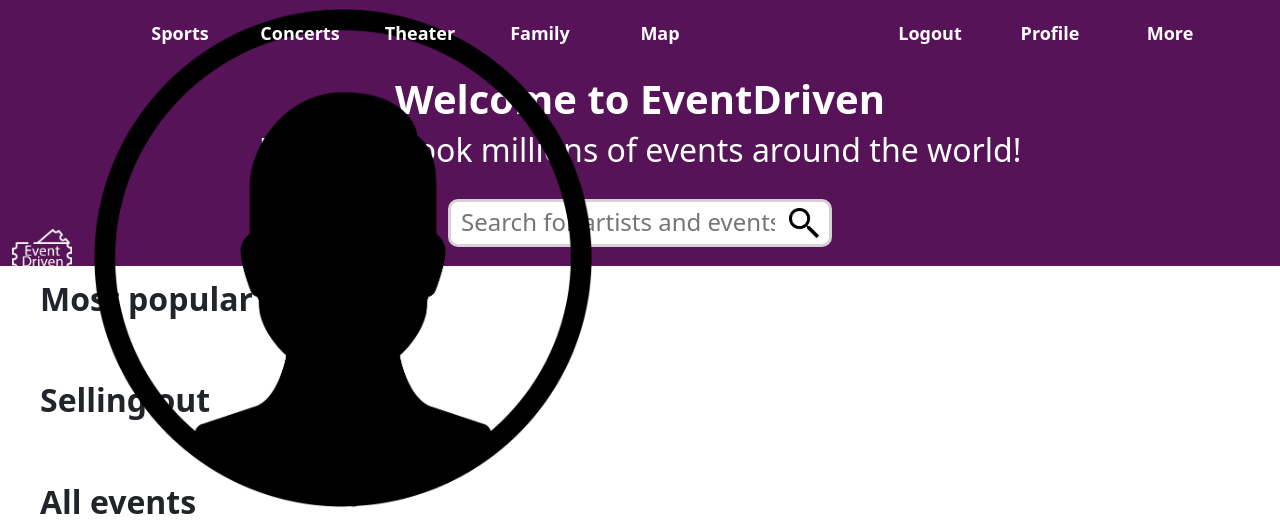
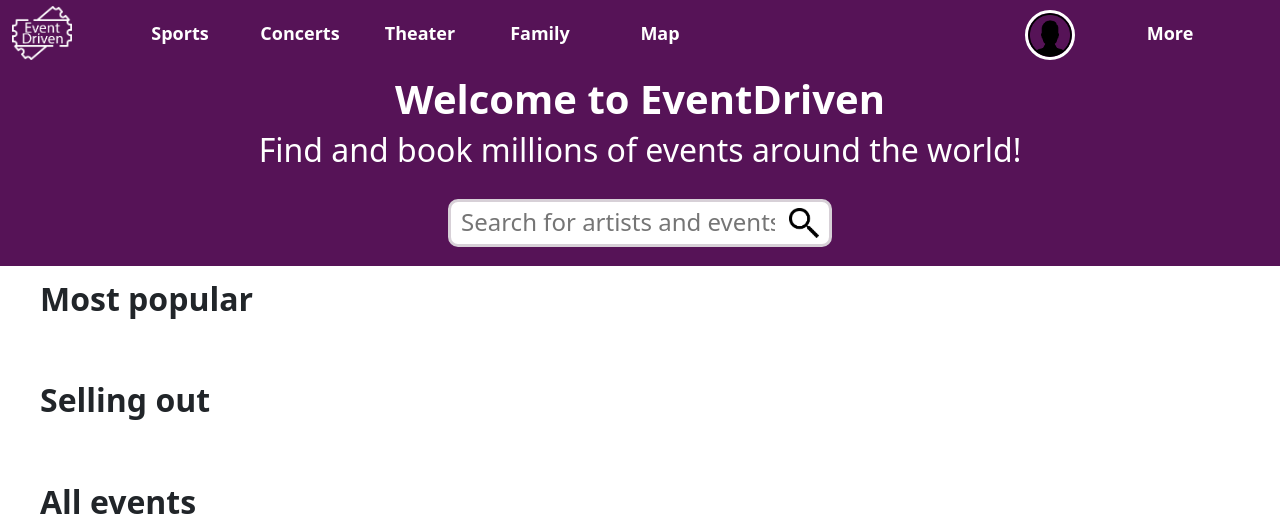
Before and after one commit to kjarrii/vln2, a Django app: page / in a window 1280 px wide. Shown: the top 522 px of the page. Run offline with Django 4.2, Linux system fonts and the light colour scheme; the visitor is signed in with stand-in values (Sample User, id 1); data that the repository does not hold is empty.

Commit message:
menu profile picture

```diff
--- a/event_driven/static/css/main.css
+++ b/event_driven/static/css/main.css
@@ -67,9 +67,23 @@
   right: 290px;
 }
 
-#myacc-btn {
+#navbar-image-div {
   right: 170px;
   width: 120px;
+}
+
+.profile-image-small {
+  position: relative;
+  top: 10px;
+  width: 50px;
+  border-radius: 50%;
+  border: 3px solid white;
+  transition: width 0.3s ease-in-out, top 0.3s ease-in-out;
+}
+
+#navbar-image-div:hover .profile-image-small {
+  top: 5px;
+  width: 60px;
 }
 
 /* Searchbar: */
--- a/event_driven/templates/header.html
+++ b/event_driven/templates/header.html
@@ -4,20 +4,25 @@
       <a class="navbar-brand" href="/">
         <img id=bar-logo alt="Brand" src="../static/images/eventdriven-logo.png">
       </a>
-        {% csrf_token %}
-        {% if user.image %}
-            <img src="{{ user.image.url }}" height="500" alt="User Profile Image" />
-        {% else %}
-            <img src="../static/images/empty_profile.png" height="500" alt="User Profile Image" />
-        {% endif %}
+
         {% if  user.is_authenticated  %} {% comment %}if the user is logged, the user icon is shown{% endcomment %}
+
             {% csrf_token %}
+
             <a href={% url 'profile' %}>
-                <div class="navbar-option" id="myacc-btn">Profile</div>
+                {% comment %}<div class="navbar-option" id="myacc-btn">Profile</div>{% endcomment %}
+                    <div class="navbar-option" id="navbar-image-div">
+                        {% if user.image %}
+                            <input class="profile-image-small" type="image" src="{{ user.image.url }}" alt="User Profile Image">
+                        {% else %}
+                            <input class="profile-image-small" type="image" src="../static/images/empty_profile.png" alt="User Profile Image">
+                        {% endif %}
+                    </div>
             </a>
-            <a href={% url 'logout' %}>
+
+{% comment %}            <a href={% url 'logout' %}>
                 <div class="navbar-option" id="logout-btn">Logout</div>
-            </a>
+            </a>{% endcomment %}
 
         {% else %} {% comment %}if not, the login button is shown{% endcomment %}
             <a href={% url 'login' %}>
```
Also changed, not shown: event_driven/static/profile_image/ron_jeremy_the_man-use.jpeg (added), event_driven/static/profile_image/ron_jeremy_the_man-use_rt7RfHi.jpeg (added).
